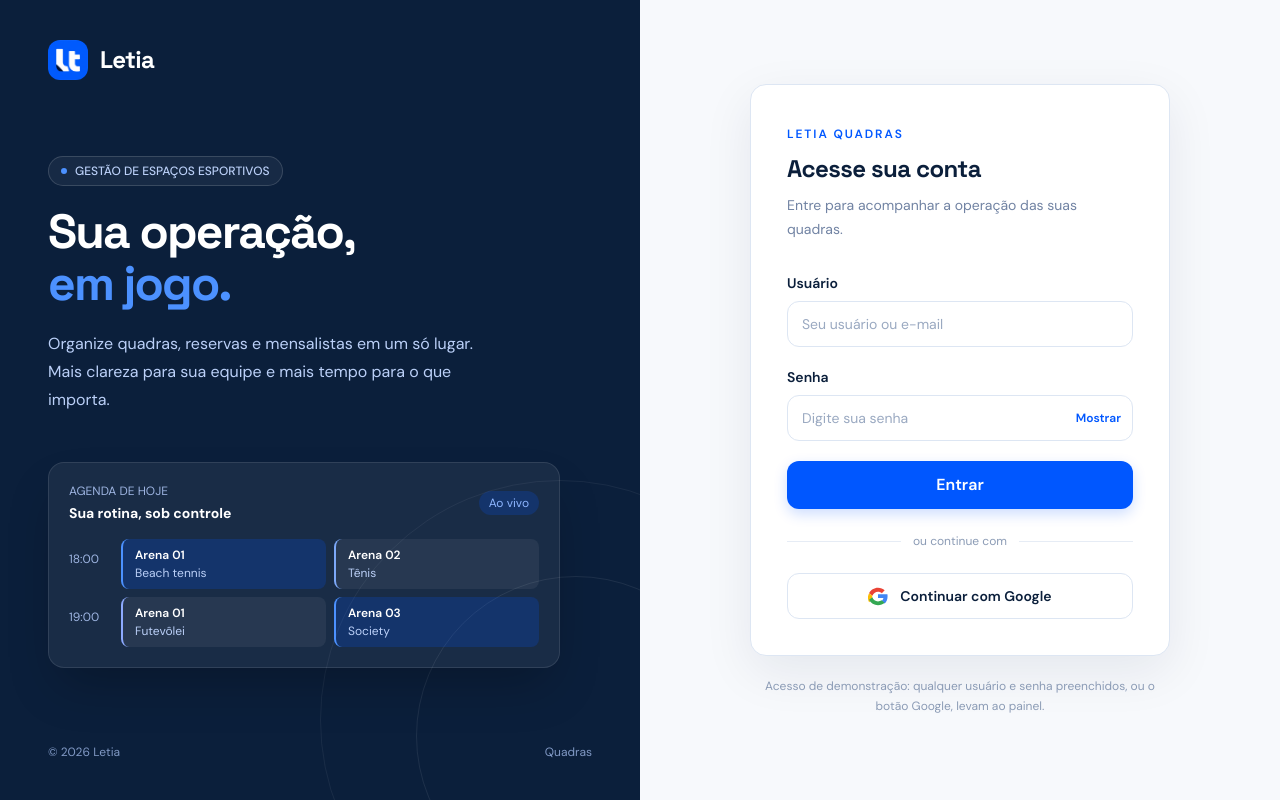
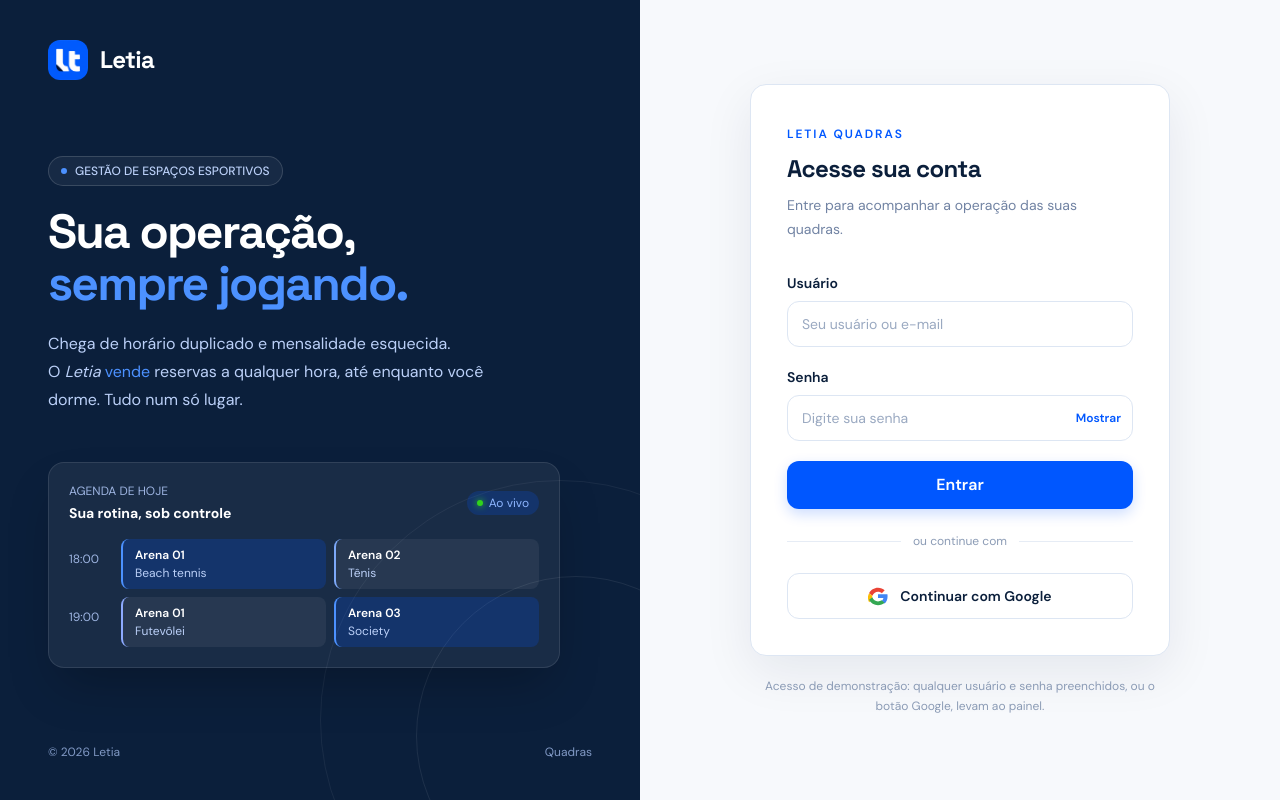
Before and after one commit to Gabr13dev/QuadraHub_Letia, an Angular app: page / in a window 1280 px wide. Built offline with nearby package versions, Linux system fonts and the light colour scheme.

Commit message:
Ajustes de frases e dizeres na tela de login

```diff
--- a/src/app/login/login.component.html
+++ b/src/app/login/login.component.html
@@ -6,10 +6,10 @@
     </div>
     <div class="relative z-10 my-auto max-w-lg">
       <span class="mb-5 inline-flex items-center gap-2 rounded-full border border-white/15 bg-white/5 px-3 py-1.5 text-xs font-medium text-[#BBD0F8]"><span class="h-1.5 w-1.5 rounded-full bg-[#4C91FF]"></span>GESTÃO DE ESPAÇOS ESPORTIVOS</span>
-      <h1 class="font-display text-5xl font-bold leading-[1.08] tracking-[-1.8px]">Sua operação,<br><span class="text-[#4C91FF]">em jogo.</span></h1>
-      <p class="mt-5 max-w-md text-base leading-7 text-[#BBD0F8]">Organize quadras, reservas e mensalistas em um só lugar. Mais clareza para sua equipe e mais tempo para o que importa.</p>
+      <h1 class="font-display text-5xl font-bold leading-[1.08] tracking-[-1.8px]">Sua operação,<br><span class="text-[#4C91FF]">sempre jogando.</span></h1>
+      <p class="mt-5 max-w-md text-base leading-7 text-[#BBD0F8]">Chega de horário duplicado e mensalidade esquecida. <br>O <i>Letia </i> <span class="text-[#4C91FF]">vende</span> reservas a qualquer hora, até enquanto você dorme. Tudo num só lugar.</p>
       <div class="mt-12 rounded-2xl border border-white/10 bg-white/[0.06] p-5 shadow-2xl">
-        <div class="mb-4 flex items-center justify-between"><div><span class="block text-xs text-[#9EB5E2]">AGENDA DE HOJE</span><strong class="mt-1 block text-sm">Sua rotina, sob controle</strong></div><span class="rounded-full bg-[#0057FF]/20 px-2.5 py-1 text-xs text-[#8DB5FF]">Ao vivo</span></div>
+        <div class="mb-4 flex items-center justify-between"><div><span class="block text-xs text-[#9EB5E2]">AGENDA DE HOJE</span><strong class="mt-1 block text-sm">Sua rotina, sob controle</strong></div><span class="inline-flex items-center gap-1.5 rounded-full bg-[#0057FF]/20 px-2.5 py-1 text-xs text-[#8DB5FF]"><span class="inline-block h-1.5 w-1.5 shrink-0 rounded-full bg-[#30d31b] shadow-[0_0_7px_#30d31b]" aria-hidden="true"></span>Ao vivo</span></div>
         <div class="grid grid-cols-[44px_1fr_1fr] gap-2 text-xs">
           <span class="py-3 text-[#9EB5E2]">18:00</span><div class="rounded-lg border-l-2 border-[#4C91FF] bg-[#0057FF]/20 px-3 py-2"><span class="block font-semibold">Arena 01</span><span class="mt-0.5 block text-[#BBD0F8]">Beach tennis</span></div><div class="rounded-lg border-l-2 border-[#7CA8F8] bg-white/[0.06] px-3 py-2"><span class="block font-semibold">Arena 02</span><span class="mt-0.5 block text-[#BBD0F8]">Tênis</span></div>
           <span class="py-3 text-[#9EB5E2]">19:00</span><div class="rounded-lg border-l-2 border-[#8DAAFF] bg-white/[0.06] px-3 py-2"><span class="block font-semibold">Arena 01</span><span class="mt-0.5 block text-[#BBD0F8]">Futevôlei</span></div><div class="rounded-lg border-l-2 border-[#4C91FF] bg-[#0057FF]/20 px-3 py-2"><span class="block font-semibold">Arena 03</span><span class="mt-0.5 block text-[#BBD0F8]">Society</span></div>
--- a/src/index.html
+++ b/src/index.html
@@ -2,7 +2,7 @@
 <html lang="pt-BR">
 <head>
   <meta charset="utf-8">
-  <title>Letia Quadras</title>
+  <title>Letia • Quadras</title>
   <base href="/">
   <meta name="viewport" content="width=device-width, initial-scale=1">
   <link rel="icon" type="image/x-icon" href="/favicon.ico">
```
